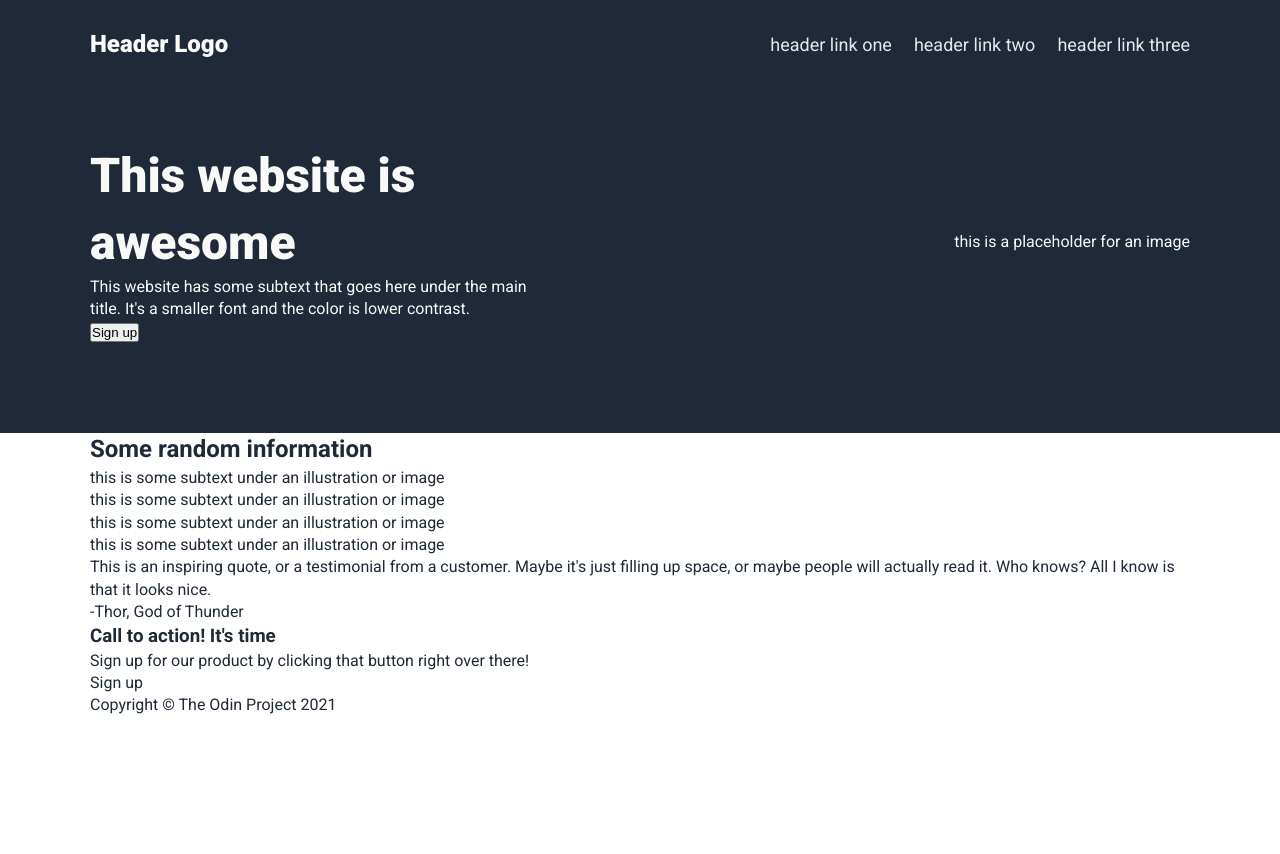
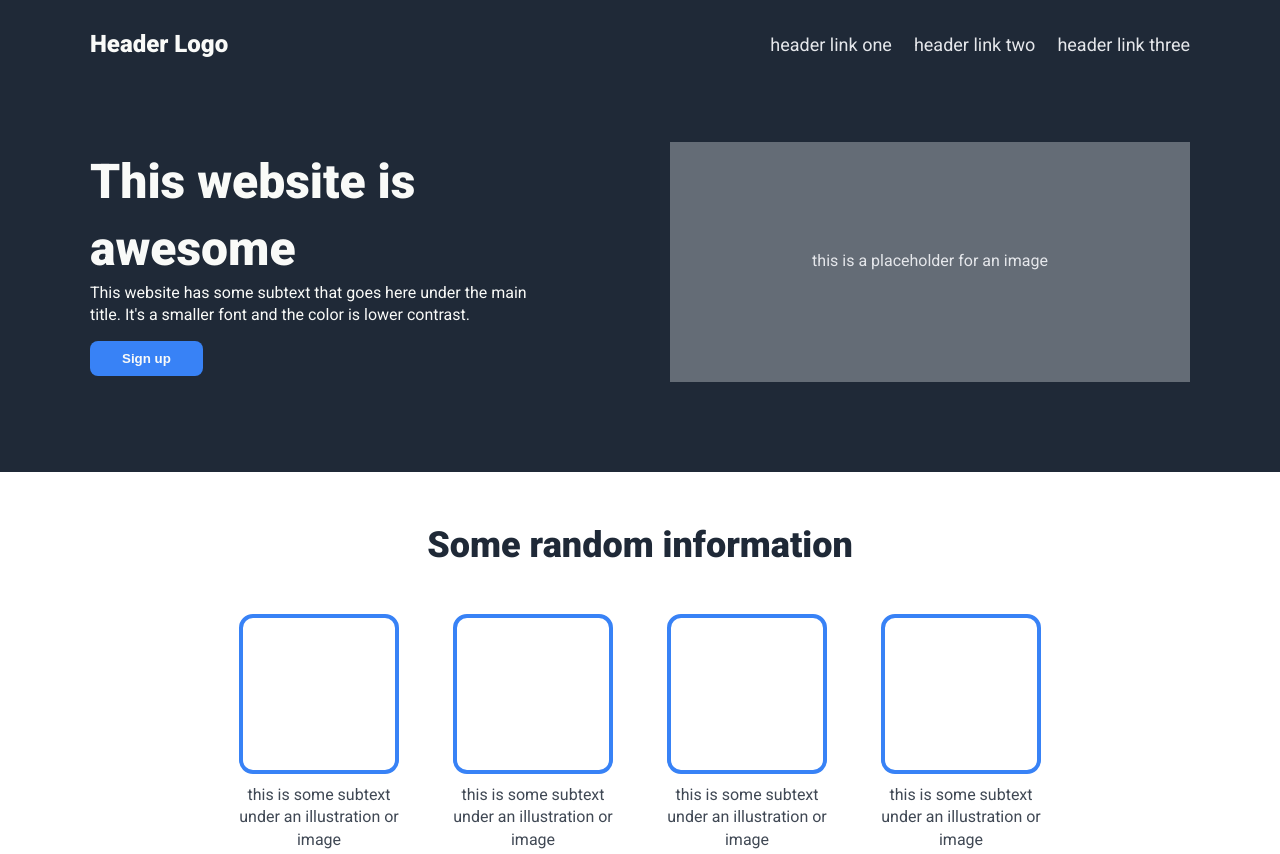
Before and after one commit to waleed-khalaf/Portfolio-TOP, a plain HTML site: page index.html in a window 1280 px wide. Shown: the top 854 px of the page. Before the commit the page ends 800 px from the top, so only its background shows below. Drawn offline with Linux system fonts and the light colour scheme.

Commit message:
completing css

```diff
--- a/style.css
+++ b/style.css
@@ -68,3 +68,142 @@ a {
   color: #f9faf8;
   font-weight: 900;
 }
+
+.btn {
+  margin-top: 14px;
+  background: #3882f6;
+  color: #f9faf8;
+  font-weight: 700;
+  border: none;
+  padding: 10px 32px;
+  border-radius: 8px;
+  cursor: pointer;
+}
+
+.hero-image {
+  flex: 1;
+  display: flex;
+  justify-content: flex-end;
+}
+
+.image-placeholder {
+  width: 100%;
+  max-width: 520px;
+  height: 240px;
+  background: rgba(229, 231, 235, 0.35);
+  color: #e5e7eb;
+  display: flex;
+  justify-content: center;
+  align-items: center;
+  padding: 12px;
+}
+
+.info {
+  padding: 48px 0 96px;
+  background: #ffffff;
+}
+
+.info h2 {
+  text-align: center;
+  font-size: 36px;
+  font-weight: 900;
+  color: #1f2937;
+  margin-bottom: 44px;
+}
+
+.cards {
+  display: flex;
+  justify-content: center;
+  gap: 44px;
+  flex-wrap: wrap;
+}
+
+.card {
+  width: 170px;
+  display: flex;
+  flex-direction: column;
+  align-items: center;
+  gap: 10px;
+  text-align: center;
+  color: #1f2937;
+}
+
+.box {
+  width: 160px;
+  height: 160px;
+  border: 4px solid #3882f6;
+  border-radius: 14px;
+}
+
+.card p {
+  font-size: 16px;
+  color: #1f2937;
+  opacity: 0.85;
+}
+
+.quote {
+  background-color: #e5e7eb;
+  padding: 96px 0;
+}
+
+.quote-inner {
+  width: min(850px, 92%);
+  margin: 0 auto;
+}
+
+.quote-text {
+  font-size: 36px;
+  font-style: italic;
+  font-weight: 300;
+  color: #1f2937;
+}
+
+.quote-author {
+  margin-top: 14px;
+  text-align: right;
+  font-weight: 900;
+  color: #1f2937;
+  font-size: 20px;
+}
+
+.cta {
+  background: #ffffff;
+  padding: 80px 0;
+}
+
+.cta-box {
+  background: #3882f6;
+  color: #f9faf8;
+  border-radius: 10px;
+  padding: 44px 64px;
+
+  display: flex;
+  justify-content: space-between;
+  align-items: center;
+  gap: 18px;
+}
+
+.cta-text h3 {
+  font-size: 22px;
+  font-weight: 900;
+  margin-bottom: 4px;
+}
+
+.cta-text p {
+  color: #e5e7eb;
+}
+
+.btn-outline {
+  background: transparent;
+  border: 2px solid #f9faf8;
+  padding: 10px 32px;
+  border-radius: 10px;
+}
+
+.footer {
+  background: #1f2937;
+  color: #e5e7eb;
+  text-align: center;
+  padding: 36px 0;
+  font-size: 18px;
+}
```
